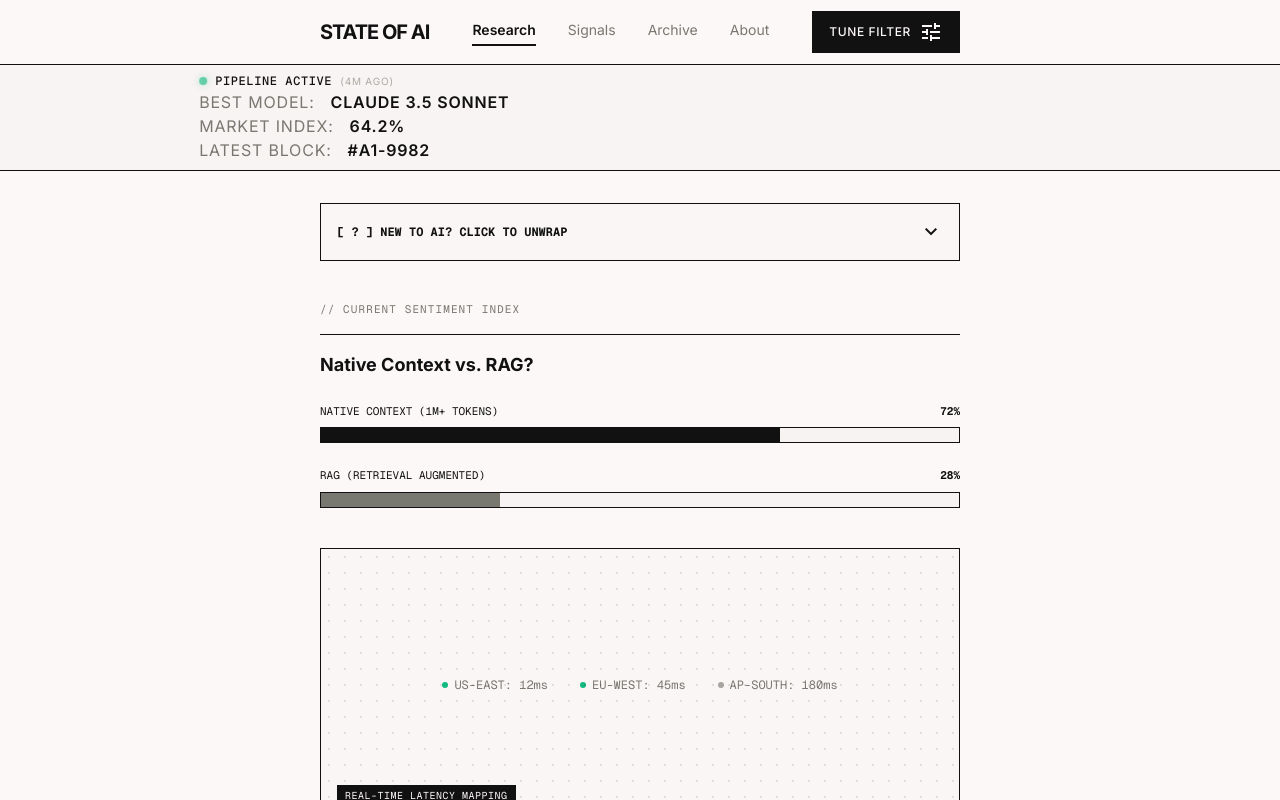
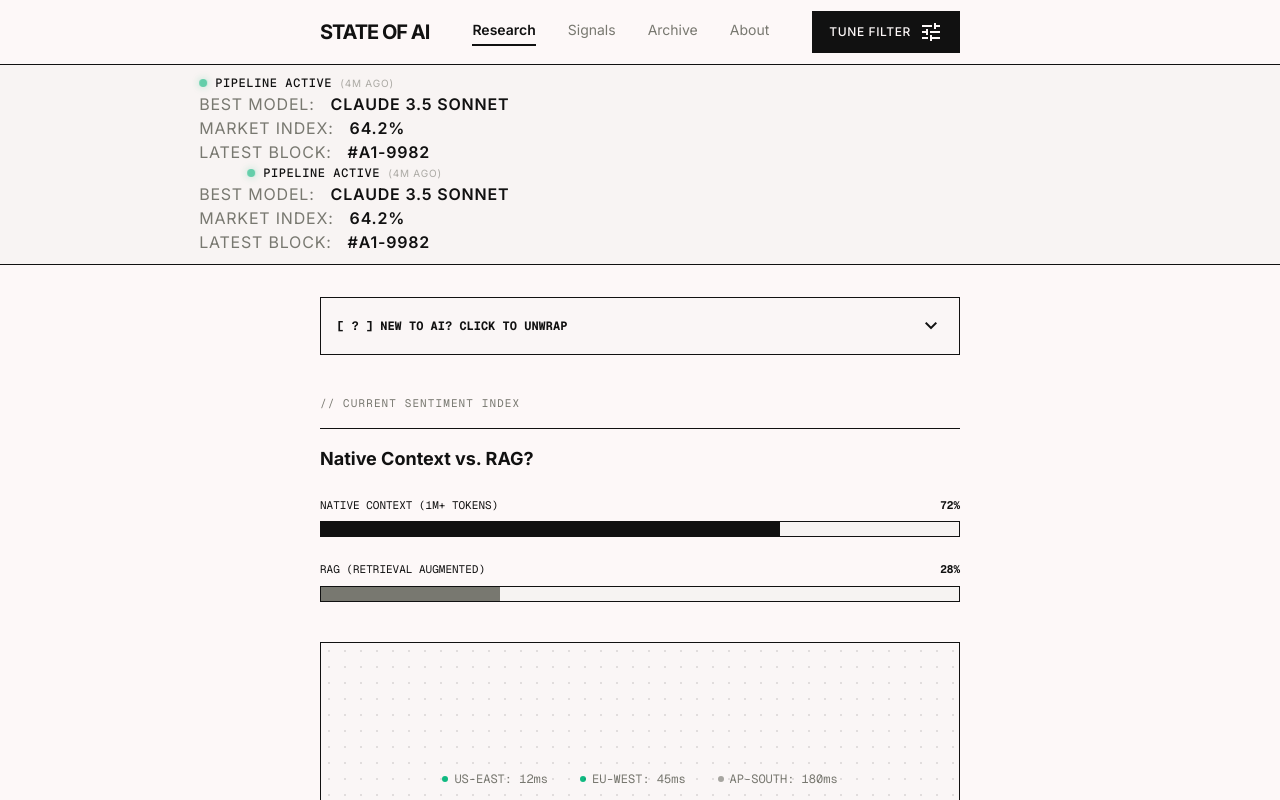
Before and after one commit to IdanKrupnik/state-of-ai, a Next.js app: page / in a window 1280 px wide. Shown: the top 800 px of the page. Built offline with nearby package versions, Linux system fonts and the light colour scheme; no server answers; the database is empty.

Commit message:
feat(ticker): make the news ticker scroll continuously in an infinite loop

```diff
--- a/src/components/TelemetryTicker/TelemetryTicker.tsx
+++ b/src/components/TelemetryTicker/TelemetryTicker.tsx
@@ -15,9 +15,26 @@
   latestBlock = '#A1-9982',
 }) => {
   return (
-    <div className="mt-16 w-full bg-brand-clay/30 border-b border-outline-variant py-2 ticker-wrap">
-      <div className="ticker-content flex items-center gap-12 font-label-mono text-label-mono text-brand-warm-grey uppercase tracking-wider">
+    <div className="mt-16 w-full bg-brand-clay/30 border-b border-outline-variant py-2.5 ticker-wrap">
+      <div className="ticker-content inline-flex items-center gap-12 font-label-mono text-label-mono text-brand-warm-grey uppercase tracking-wider animate-ticker">
         <div className="flex items-center gap-2">
+          <SystemStatus label="Pipeline Active" isActive={true} />
+          <span className="text-[10px] text-brand-warm-grey/60">({scannedTime})</span>
+        </div>
+        <div className="flex gap-4">
+          <span>Best Model:</span>
+          <span className="text-brand-black font-semibold">{bestModel}</span>
+        </div>
+        <div className="flex gap-4">
+          <span>Market Index:</span>
+          <span className="text-brand-black font-semibold">{marketIndex}</span>
+        </div>
+        <div className="flex gap-4">
+          <span>Latest Block:</span>
+          <span className="text-brand-black font-semibold">{latestBlock}</span>
+        </div>
+
+        <div className="flex items-center gap-2 ml-12">
           <SystemStatus label="Pipeline Active" isActive={true} />
           <span className="text-[10px] text-brand-warm-grey/60">({scannedTime})</span>
         </div>
```
